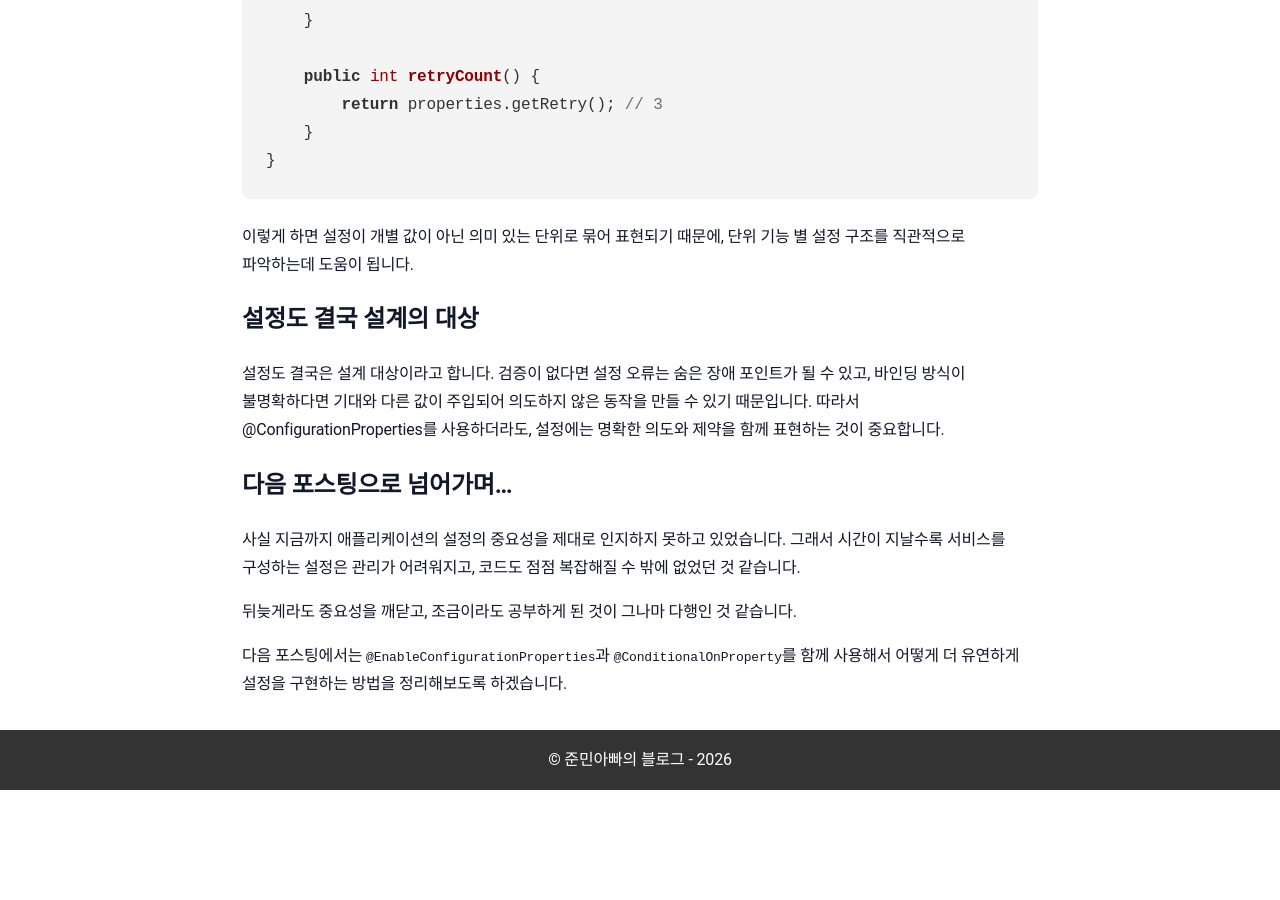
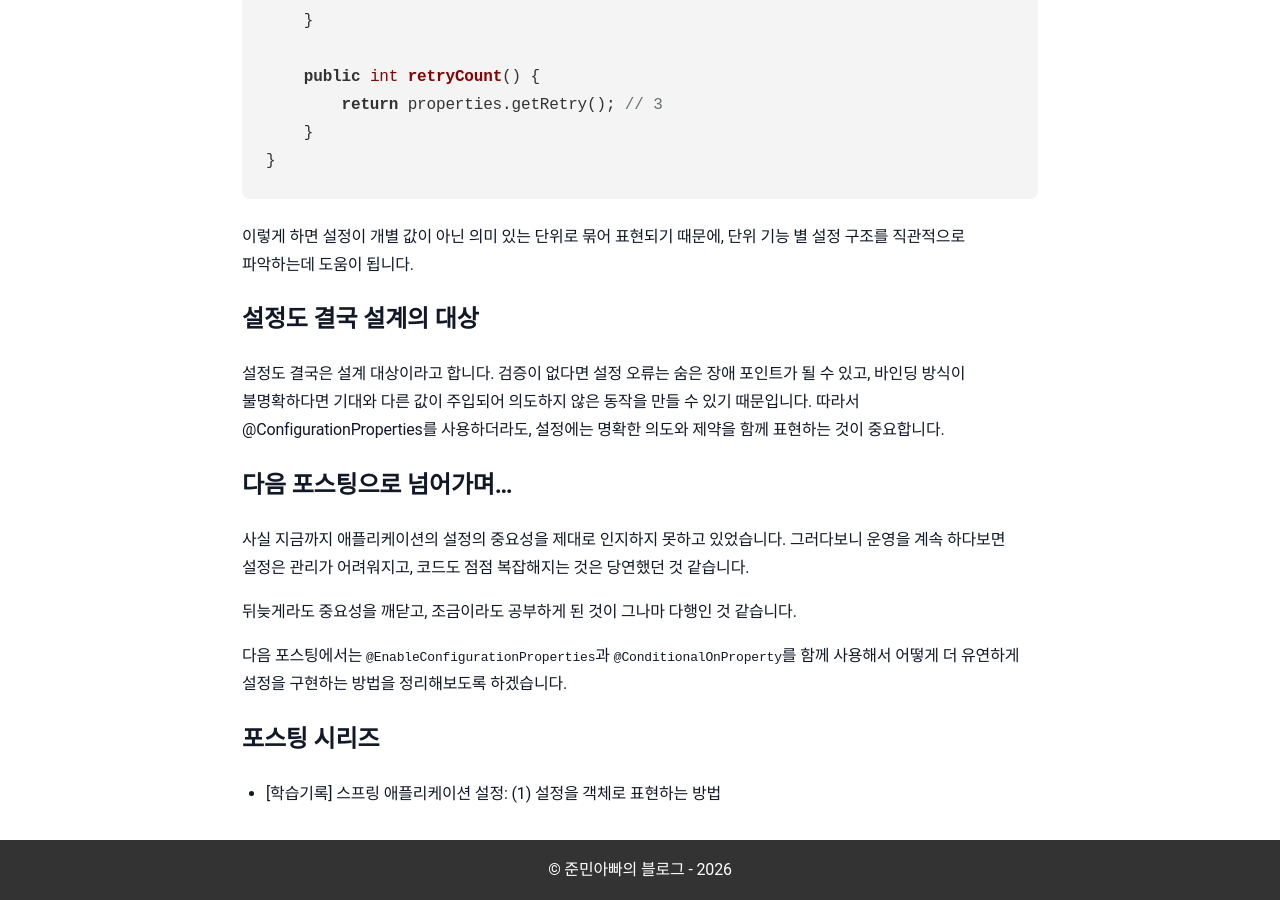
Before and after one commit to sanghoon-lee/sanghoon-lee.github.io, a Jekyll site: the page built from _posts/2026-02-05-Config.md, in a window 1280 px wide and 900 px high, scrolled down 6167 px. Built offline with Jekyll 4.4.1, drawn with Linux system fonts in a browser that asks for light colours; nearby versions of some CDN libraries; comment, search, counter and statistics services are not loaded; before the commit the page ends 6957 px from its top, so only the background shows below that; some of the changed text lies outside the part shown.

Commit message:
포스팅 내용 수정

```diff
--- a/_posts/2026-02-05-Config.md
+++ b/_posts/2026-02-05-Config.md
@@ -1,6 +1,6 @@
 ---
 layout: post
-title: "[학습기록] 스프링 애플리케이션 설정: (1) @ConfigurationProperties 어노테이션"
+title: "[학습기록] 스프링 애플리케이션 설정: (1) 설정을 객체로 표현하는 방법"
 date: 2026-02-05
 categories: 학습기록
 ---
@@ -48,7 +48,7 @@ external:
 
 두 파일은 표현 방식만 조금 다를 뿐, 동일한 설정 정보를 정의하고 있습니다. 프로젝트의 특성이나 팀의 선호에 따라서 선택해서 사용하면 됩니다. 개인적으로는 계층 구조가 드러나는 `application.yaml` 파일을 사용하는 것이 가독성이 조금은 더 좋게 느껴져서 선호하는 편입니다.
 
-## 설정 값을 코드에 주입하는 가장 간단한 방법, @Value
+## 설정 값을 코드에 주입하는 가장 간단한 방법, @Value 어노테이션
 
 설정 값을 코드에 주입하는 가장 간단한 방법은 `@Value` 어노테이션을 사용하는 것입니다. `@Value` 어노테이션은 `application.properties` 또는 `application.yaml` 파일에 정의된 키와 코드 내부에 정의된 변수를 직접 연결해 주기 때문에 매우 직관적입니다.
 
@@ -212,9 +212,13 @@ public class ExternalApiRetryPolicy {
 
 ## 다음 포스팅으로 넘어가며...
 
-사실 지금까지 애플리케이션의 설정의 중요성을 제대로 인지하지 못하고 있었습니다. 그래서 시간이 지날수록 서비스를 구성하는 설정은 관리가 어려워지고, 코드도 점점 복잡해질 수 밖에 없었던 것 같습니다.
+사실 지금까지 애플리케이션의 설정의 중요성을 제대로 인지하지 못하고 있었습니다. 그러다보니 운영을 계속 하다보면 설정은 관리가 어려워지고, 코드도 점점 복잡해지는 것은 당연했던 것 같습니다.
 
 뒤늦게라도 중요성을 깨닫고, 조금이라도 공부하게 된 것이 그나마 다행인 것 같습니다.
 
 다음 포스팅에서는 `@EnableConfigurationProperties`과 `@ConditionalOnProperty`를 함께 사용해서
 어떻게 더 유연하게 설정을 구현하는 방법을 정리해보도록 하겠습니다.
+
+## 포스팅 시리즈
+
+* [학습기록] 스프링 애플리케이션 설정: (1) 설정을 객체로 표현하는 방법
```
Also changed, not shown: _posts/2026-02-13-Config2.md (added, +44 -0 lines).
